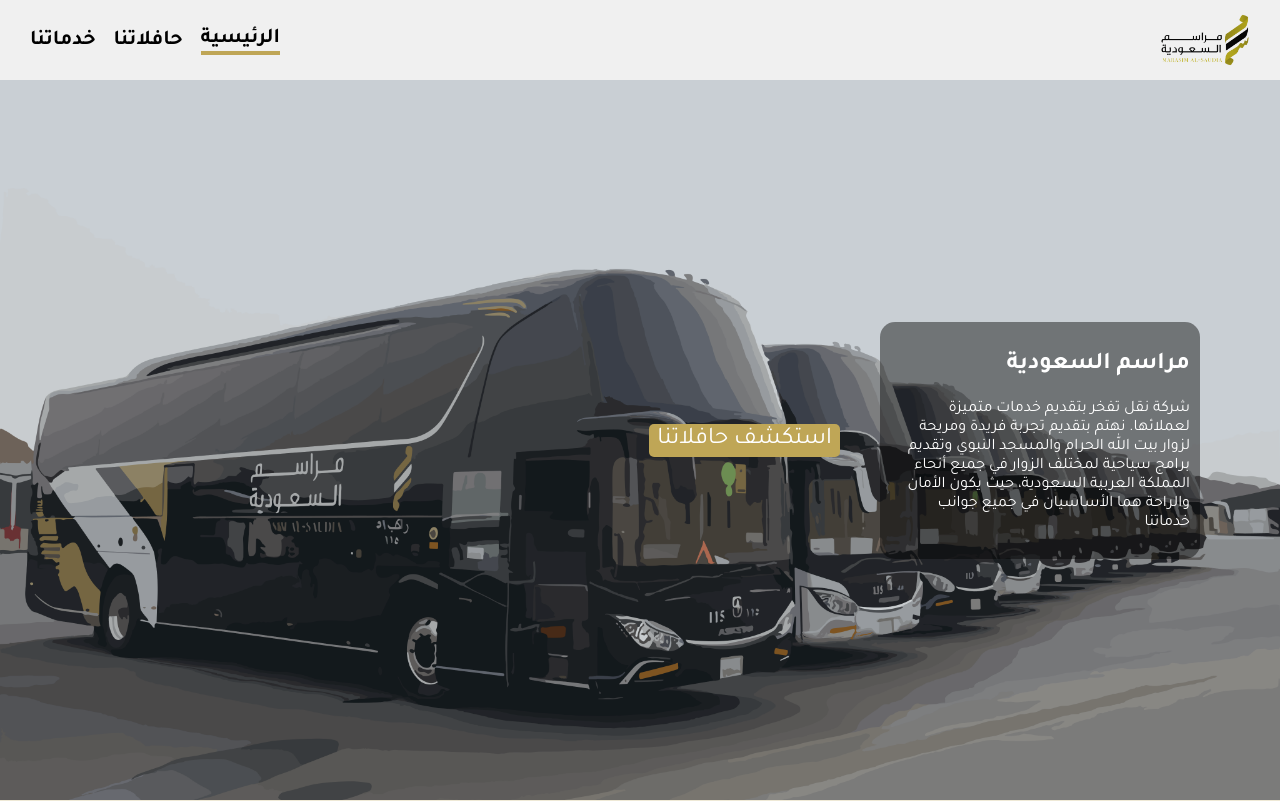
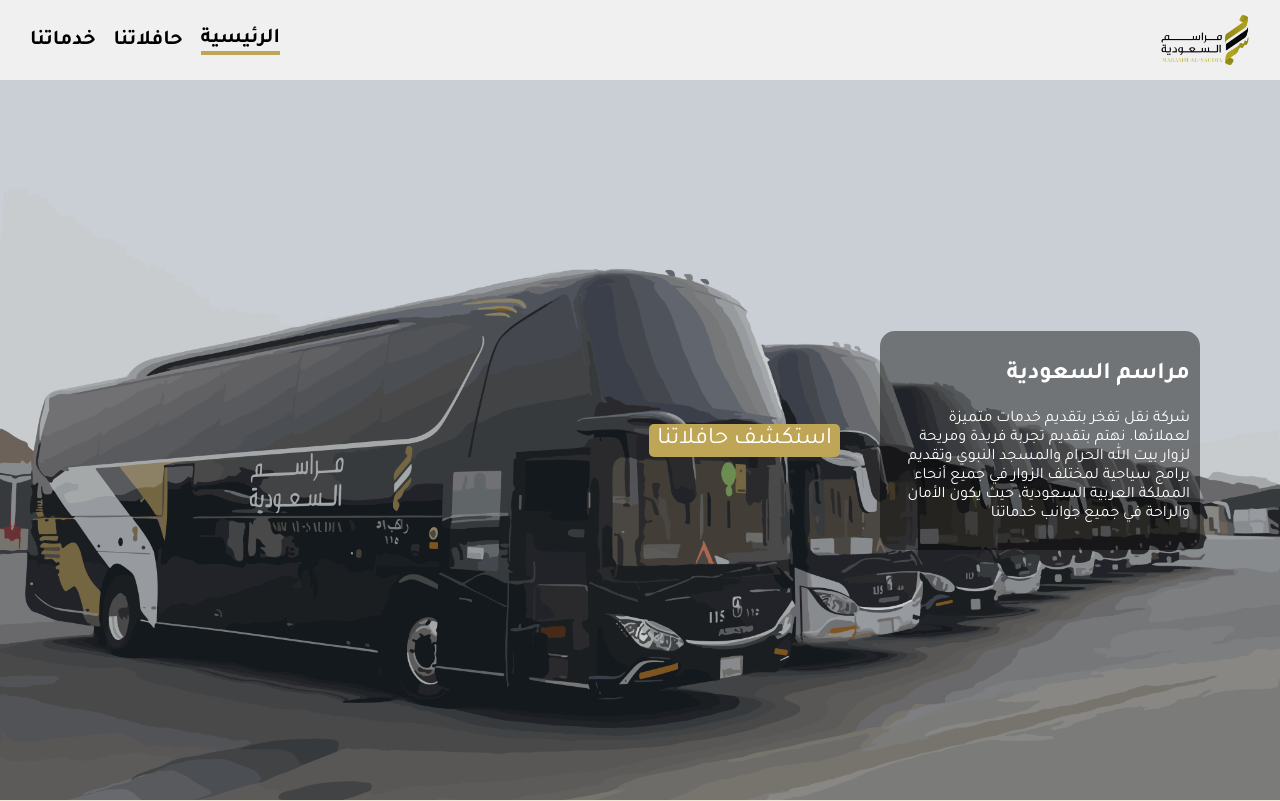
Before and after one commit to Taha-Alawa/marasim-saudi, a React (Vite) app: page / in a window 1280 px wide. Shown: the top 801 px of the page. Built offline with nearby package versions, Linux system fonts and the light colour scheme.

Commit message:
paragrafh

```diff
--- a/src/pages/Home.jsx
+++ b/src/pages/Home.jsx
@@ -23,7 +23,12 @@
             }}
             className="info">
             <h2>مراسم السعودية</h2>
-            <p> شركة نقل تفخر بتقديم خدمات متميزة لعملائها. نهتم بتقديم تجربة فريدة ومريحة لزوار بيت الله الحرام والمسجد النبوي وتقديم برامج سياحية لمختلف الزوار في جميع أنحاء المملكة العربية السعودية، حيث يكون الأمان والراحة هما الأساسيان في جميع جوانب خدماتنا</p>
+            <p>
+              شركة نقل تفخر بتقديم خدمات متميزة لعملائها. نهتم بتقديم تجربة
+              فريدة ومريحة لزوار بيت الله الحرام والمسجد النبوي وتقديم برامج
+              سياحية لمختلف الزوار في جميع أنحاء المملكة العربية السعودية، حيث
+              يكون الأمان والراحة في جميع جوانب خدماتنا
+            </p>
           </motion.div>
           <Link to="buses" className="hero-btn">استكشف حافلاتنا</Link>
         </div>
```
